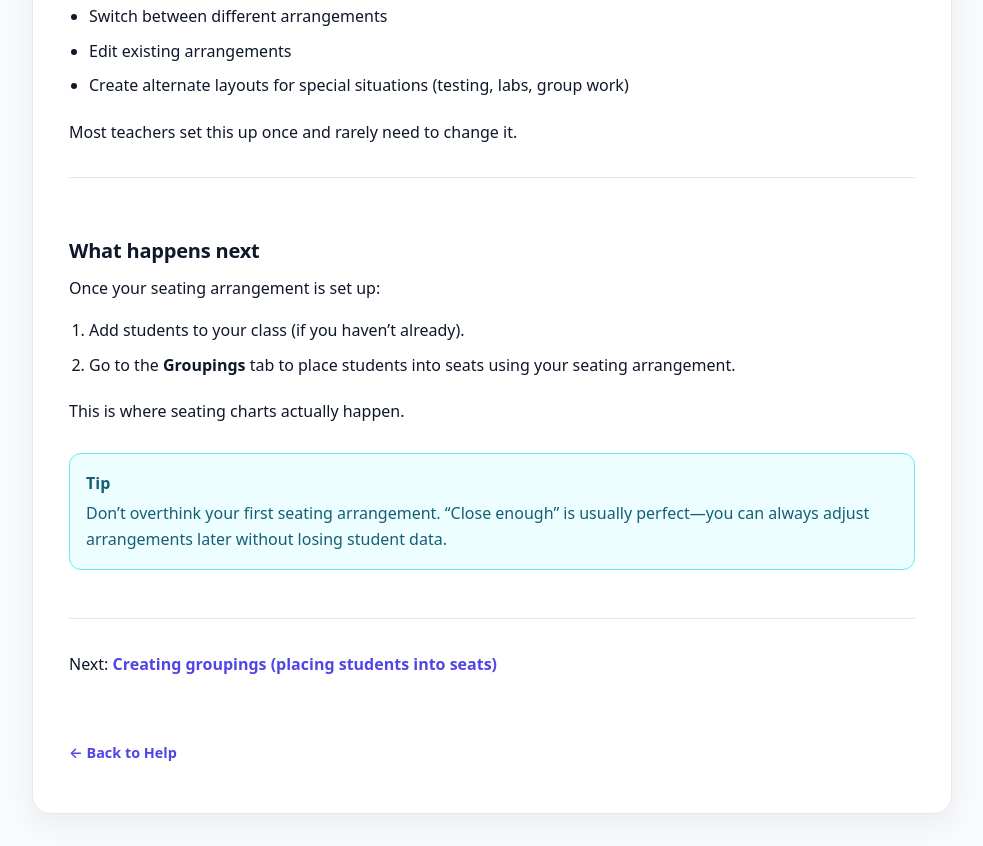
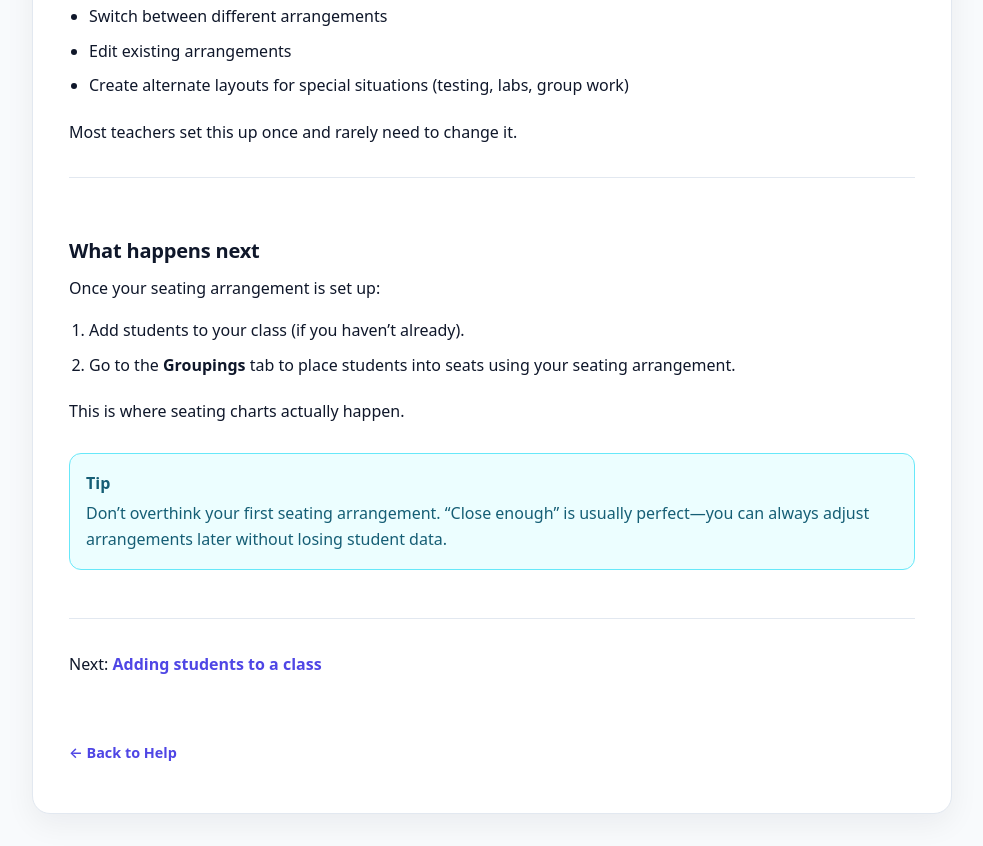
Before and after one commit to mifish3474/classseats-help, a plain HTML site: page public/seating-arrangements/index.html in a window 1280 px wide. Shown: the part 2068-2914 px from the top of the page, without its empty margins (148-1131 px from the left). Drawn offline with Linux system fonts and the light colour scheme.

Commit message:
update pathway wiring

```diff
--- a/public/seating-arrangements/index.html
+++ b/public/seating-arrangements/index.html
@@ -173,7 +173,7 @@
       <div class="next">
         <p>
           Next:
-          <a href="/grouping-students/">Creating groupings (placing students into seats)</a>
+          <a href="/getting-started/adding-students/">Adding students to a class</a>
         </p>
       </div>
 
```
Also changed, not shown: public/grouping-students/index.html (+1 -1 lines).
